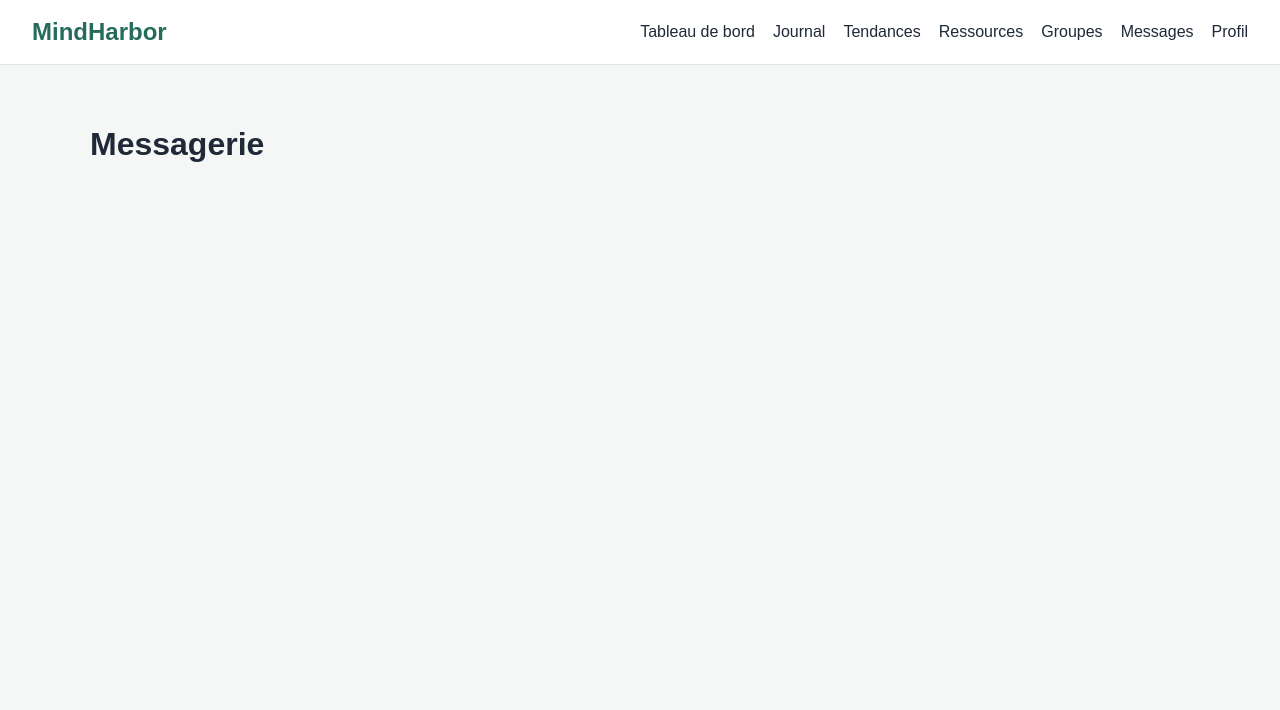
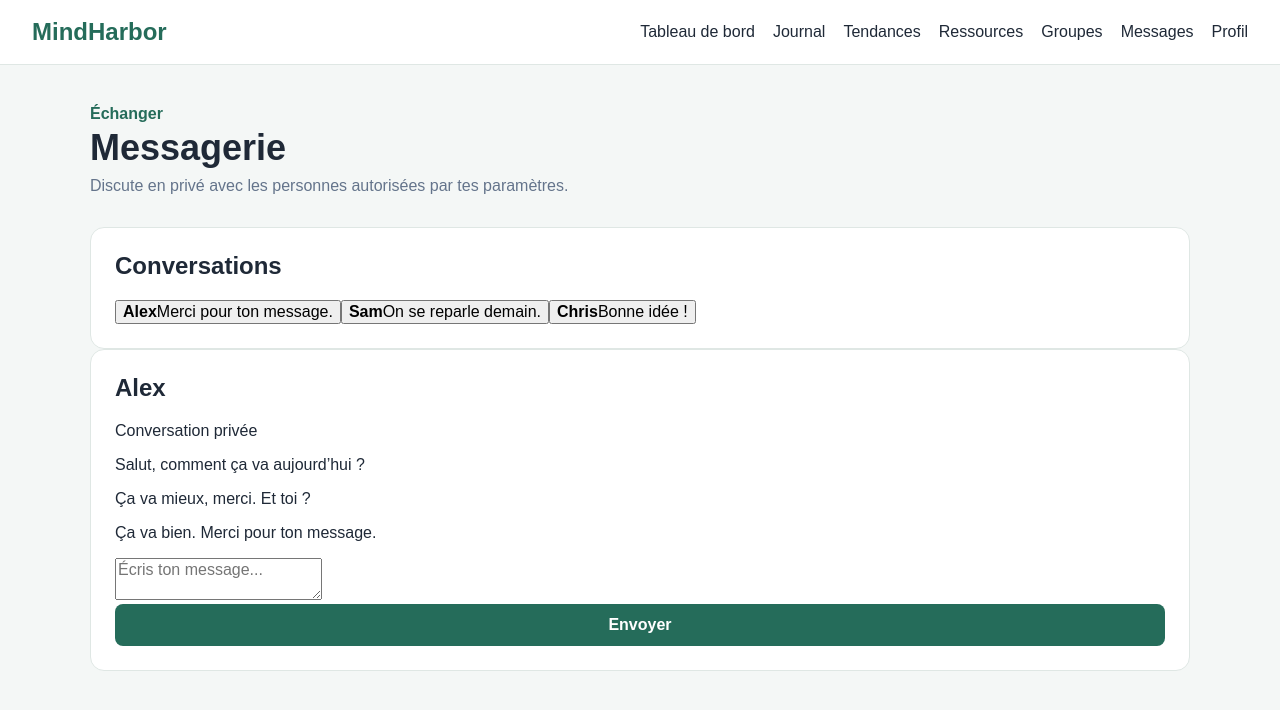
Before and after one commit to favry0001/mindharbor, a React (Vite) app in the folder client/: page /messages in a window 1280 px wide. Shown: the top 710 px of the page. Built offline with nearby package versions, Linux system fonts and the light colour scheme; no server answers.

Commit message:
Ajout de la protection des routes

```diff
--- a/client/src/pages/AdminPage.tsx
+++ b/client/src/pages/AdminPage.tsx
@@ -1,3 +1,81 @@
+const reports = [
+  {
+    id: 1,
+    category: "INQUIETANT",
+    contenu: "Publication signalée dans le groupe Gestion du stress",
+    status: "EN_ATTENTE",
+  },
+  {
+    id: 2,
+    category: "SPAM",
+    contenu: "Commentaire signalé",
+    status: "EN_ATTENTE",
+  },
+];
+
 export default function AdminPage() {
-  return <h1>Administration</h1>;
+  return (
+    <div>
+      <section className="page-header">
+        <div>
+          <p className="eyebrow">Administration</p>
+          <h1>Tableau de bord administrateur</h1>
+          <p className="page-description">
+            Statistiques anonymisées et gestion des signalements.
+          </p>
+        </div>
+      </section>
+
+      <section className="stats-grid">
+        <article className="card stat-card">
+          <p>Utilisateurs</p>
+          <strong>128</strong>
+          <span>Comptes actifs</span>
+        </article>
+
+        <article className="card stat-card">
+          <p>Groupes</p>
+          <strong>12</strong>
+          <span>Groupes actifs</span>
+        </article>
+
+        <article className="card stat-card">
+          <p>Signalements</p>
+          <strong>2</strong>
+          <span>En attente</span>
+        </article>
+
+        <article className="card stat-card">
+          <p>Ressources</p>
+          <strong>34</strong>
+          <span>Disponibles</span>
+        </article>
+      </section>
+
+      <section className="card reports-card">
+        <h2>Signalements récents</h2>
+
+        <div className="reports-list">
+          {reports.map((report) => (
+            <article className="report-item" key={report.id}>
+              <div>
+                <span className="resource-category">{report.category}</span>
+                <h3>{report.contenu}</h3>
+                <p>Statut : {report.status}</p>
+              </div>
+
+              <div className="report-actions">
+                <button className="secondary-button" type="button">
+                  Voir
+                </button>
+                <button className="primary-small-button" type="button">
+                  Traiter
+                </button>
+              </div>
+            </article>
+          ))}
+        </div>
+      </section>
+    </div>
+  );
 }
--- a/client/src/pages/MessagesPage.tsx
+++ b/client/src/pages/MessagesPage.tsx
@@ -1,3 +1,114 @@
+import { useState } from "react";
+
+type Conversation = {
+  id: number;
+  nom: string;
+  dernierMessage: string;
+};
+
+const conversations: Conversation[] = [
+  {
+    id: 1,
+    nom: "Alex",
+    dernierMessage: "Merci pour ton message.",
+  },
+  {
+    id: 2,
+    nom: "Sam",
+    dernierMessage: "On se reparle demain.",
+  },
+  {
+    id: 3,
+    nom: "Chris",
+    dernierMessage: "Bonne idée !",
+  },
+];
+
 export default function MessagesPage() {
-  return <h1>Messagerie</h1>;
+  const [selectedConversation, setSelectedConversation] = useState(1);
+  const [message, setMessage] = useState("");
+
+  function handleSend() {
+    if (!message.trim()) {
+      return;
+    }
+
+    setMessage("");
+  }
+
+  return (
+    <div>
+      <section className="page-header">
+        <div>
+          <p className="eyebrow">Échanger</p>
+          <h1>Messagerie</h1>
+          <p className="page-description">
+            Discute en privé avec les personnes autorisées par tes paramètres.
+          </p>
+        </div>
+      </section>
+
+      <section className="messages-layout">
+        <aside className="card conversations-list">
+          <h2>Conversations</h2>
+
+          {conversations.map((conversation) => (
+            <button
+              key={conversation.id}
+              type="button"
+              className={
+                selectedConversation === conversation.id
+                  ? "conversation-item active"
+                  : "conversation-item"
+              }
+              onClick={() => setSelectedConversation(conversation.id)}
+            >
+              <strong>{conversation.nom}</strong>
+              <span>{conversation.dernierMessage}</span>
+            </button>
+          ))}
+        </aside>
+
+        <section className="card chat-panel">
+          <div className="chat-header">
+            <div>
+              <h2>Alex</h2>
+              <span>Conversation privée</span>
+            </div>
+          </div>
+
+          <div className="chat-messages">
+            <div className="message received">
+              <p>Salut, comment ça va aujourd’hui ?</p>
+            </div>
+
+            <div className="message sent">
+              <p>Ça va mieux, merci. Et toi ?</p>
+            </div>
+
+            <div className="message received">
+              <p>Ça va bien. Merci pour ton message.</p>
+            </div>
+          </div>
+
+          <div className="message-form">
+            <textarea
+              rows={2}
+              value={message}
+              onChange={(event) => setMessage(event.target.value)}
+              placeholder="Écris ton message..."
+            />
+
+            <button
+              type="button"
+              className="primary-button"
+              onClick={handleSend}
+            >
+              Envoyer
+            </button>
+          </div>
+        </section>
+      </section>
+    </div>
+  );
 }
--- a/client/src/pages/ProfilePage.tsx
+++ b/client/src/pages/ProfilePage.tsx
@@ -1,3 +1,116 @@
+import { useState } from "react";
+
 export default function ProfilePage() {
-  return <h1>Profil et confidentialité</h1>;
+  const [pseudonyme, setPseudonyme] = useState("Utilisateur");
+  const [nomReel, setNomReel] = useState("");
+  const [bio, setBio] = useState("");
+  const [visibility, setVisibility] = useState("PUBLIC");
+  const [contactLevel, setContactLevel] = useState("TOUT_LE_MONDE");
+  const [message, setMessage] = useState("");
+
+  function handleSubmit(event: React.FormEvent<HTMLFormElement>) {
+    event.preventDefault();
+    setMessage("Profil enregistré localement pour le moment.");
+  }
+
+  return (
+    <div>
+      <section className="page-header">
+        <div>
+          <p className="eyebrow">Mon compte</p>
+          <h1>Profil et confidentialité</h1>
+          <p className="page-description">
+            Gère les informations visibles et les personnes qui peuvent te contacter.
+          </p>
+        </div>
+      </section>
+
+      <section className="profile-grid">
+        <form className="card" onSubmit={handleSubmit}>
+          <h2>Informations du profil</h2>
+
+          <div className="form-group">
+            <label htmlFor="pseudonyme">Pseudonyme</label>
+            <input
+              id="pseudonyme"
+              value={pseudonyme}
+              onChange={(event) => setPseudonyme(event.target.value)}
+            />
+          </div>
+
+          <div className="form-group">
+            <label htmlFor="nomReel">Nom réel</label>
+            <input
+              id="nomReel"
+              value={nomReel}
+              onChange={(event) => setNomReel(event.target.value)}
+              placeholder="Optionnel"
+            />
+          </div>
+
+          <div className="form-group">
+            <label htmlFor="bio">Bio</label>
+            <textarea
+              id="bio"
+              rows={4}
+              value={bio}
+              onChange={(event) => setBio(event.target.value)}
+              placeholder="Quelques mots sur toi..."
+            />
+          </div>
+
+          <div className="form-group">
+            <label htmlFor="visibility">Visibilité du profil</label>
+            <select
+              id="visibility"
+              value={visibility}
+              onChange={(event) => setVisibility(event.target.value)}
+            >
+              <option value="PUBLIC">Public</option>
+              <option value="GROUPES_SEULEMENT">Groupes seulement</option>
+              <option value="PRIVE">Privé</option>
+            </select>
+          </div>
+
+          <div className="form-group">
+            <label htmlFor="contactLevel">Qui peut me contacter ?</label>
+            <select
+              id="contactLevel"
+              value={contactLevel}
+              onChange={(event) => setContactLevel(event.target.value)}
+            >
+              <option value="PERSONNE">Personne</option>
+              <option value="MEMBRES_DE_MES_GROUPES">
+                Membres de mes groupes
+              </option>
+              <option value="TOUT_LE_MONDE">Tout le monde</option>
+            </select>
+          </div>
+
+          {message && <p className="success-message">{message}</p>}
+
+          <button className="primary-button" type="submit">
+            Enregistrer
+          </button>
+        </form>
+
+        <aside className="card profile-actions">
+          <h2>Mes données</h2>
+
+          <p>
+            Tu peux télécharger une copie de tes données ou demander la suppression
+            de ton compte.
+          </p>
+
+          <button className="secondary-button" type="button">
+            Exporter mes données
+          </button>
+
+          <button className="danger-button" type="button">
+            Supprimer mon compte
+          </button>
+        </aside>
+      </section>
+    </div>
+  );
 }
```
Also changed, not shown: client/src/components/AdminRoute.tsx (added, +16 -0 lines), client/src/components/ProtectedRoute.tsx (added, +12 -0 lines).
